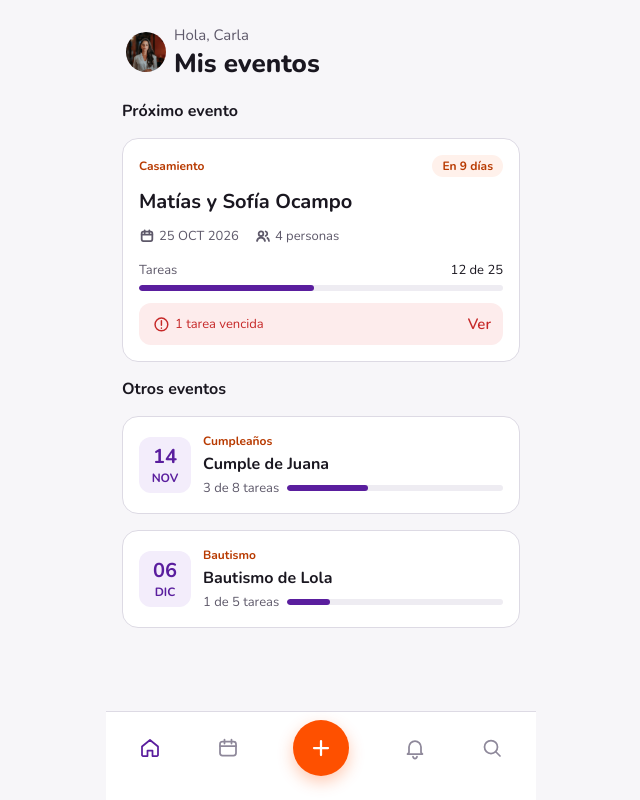
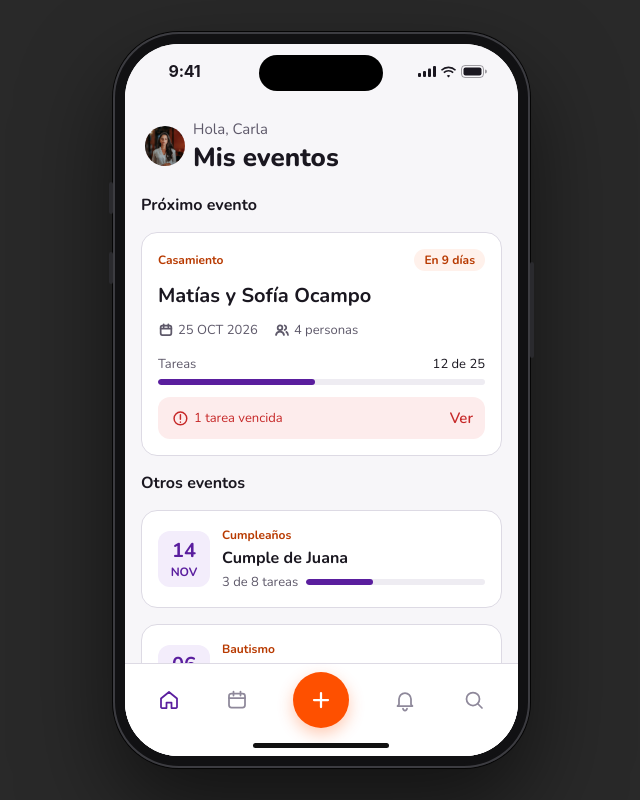
Before and after one commit to nicotirenni/chellengeux, a React (Vite) app: page / in a window 1280 px wide. Shown: the whole page, without its empty margins (319-959 px from the left). Built offline with nearby package versions, Linux system fonts and the light colour scheme.

Commit message:
Mockup de iPhone en desktop sobre fondo #292929
Co-Authored-By: Claude Opus 5.5 <noreply@anthropic.com>
Claude-Session: https://claude.ai/code/session_01UkbFVWruwQMNfbMGh95ghE

```diff
--- a/src/App.tsx
+++ b/src/App.tsx
@@ -50,7 +50,21 @@ function AppShell() {
   };
 
   return (
+    <div className="device">
     <div className="app" data-testid="app">
+      {/* Mockup de iPhone (solo en pantallas grandes): barra de estado, Dynamic Island e indicador de inicio. */}
+      <div className="device__status" aria-hidden>
+        <span className="device__time">9:41</span>
+        <span className="device__island" />
+        <svg className="device__icons" width="70" height="13" viewBox="0 0 70 13" fill="currentColor">
+          <rect x="0" y="8" width="3" height="4" rx="1" /><rect x="5" y="6" width="3" height="6" rx="1" />
+          <rect x="10" y="3.5" width="3" height="8.5" rx="1" /><rect x="15" y="1" width="3" height="11" rx="1" />
+          <path d="M30.5 3.2a9.3 9.3 0 0 1 6.5 2.6l1.1-1.1a10.9 10.9 0 0 0-15.2 0L24 5.8a9.3 9.3 0 0 1 6.5-2.6Zm0 3.4a5.9 5.9 0 0 1 4.1 1.6l1.1-1.1a7.5 7.5 0 0 0-10.4 0l1.1 1.1a5.9 5.9 0 0 1 4.1-1.6Zm0 3.4a2.6 2.6 0 0 0-1.7.7l1.7 1.8 1.7-1.8a2.6 2.6 0 0 0-1.7-.7Z" />
+          <rect x="43.5" y="0.5" width="22" height="12" rx="3.5" fill="none" stroke="currentColor" opacity="0.4" />
+          <rect x="45.5" y="2.5" width="18" height="8" rx="2" /><path d="M67 4.5v4a2 2 0 0 0 0-4Z" opacity="0.4" />
+        </svg>
+      </div>
+      <span className="device__home" aria-hidden />
       <AnimatePresence initial={false}>
         {stack.map((r, i) => {
           const active = i === stack.length - 1;
@@ -149,6 +163,7 @@ function AppShell() {
         </div>
       </Drawer>
     </div>
+    </div>
   );
 }
 
--- a/src/components/BottomNav.css
+++ b/src/components/BottomNav.css
@@ -1,7 +1,7 @@
 .bottomnav {
   position: absolute; left: 0; right: 0; bottom: 0; z-index: 10;
   display: flex; align-items: center; justify-content: space-between;
-  padding: 8px 32px calc(24px + env(safe-area-inset-bottom)); background: var(--color-bg-surface);
+  padding: 8px 32px calc(24px + var(--safe-bottom)); background: var(--color-bg-surface);
   border-top: 1px solid var(--color-border-default);
 }
 .bottomnav button { all: unset; cursor: pointer; display: flex; border-radius: var(--radius-full); }
--- a/src/components/Snackbar.css
+++ b/src/components/Snackbar.css
@@ -21,6 +21,6 @@
 .snack__action:focus-visible { outline: 2px solid var(--color-text-brand-on-inverse); }
 .snack__time { height: 3px; overflow: hidden; }
 .snack__bar { height: 3px; background: var(--color-text-brand-on-inverse); transform-origin: left center; }
-.snack-host--raised { bottom: calc(148px + env(safe-area-inset-bottom)); }
+.snack-host--raised { bottom: calc(148px + var(--safe-bottom)); }
 .snack__close { all: unset; cursor: pointer; display: flex; margin-right: -4px; border-radius: var(--radius-sm); opacity: 0.8; }
 .snack__close:focus-visible { outline: 2px solid var(--color-text-brand-on-inverse); }
--- a/src/global.css
+++ b/src/global.css
@@ -1,4 +1,5 @@
 *, *::before, *::after { box-sizing: border-box; }
+:root { --safe-top: env(safe-area-inset-top); --safe-bottom: env(safe-area-inset-bottom); }
 html, body, #root { margin: 0; height: 100%; }
 body {
   font-family: var(--font); color: var(--color-text-primary);
@@ -17,7 +18,7 @@ h1, h2, h3, p { margin: 0; }
 .app__screen { position: absolute; inset: 0; overflow: hidden; background: var(--color-bg-canvas); }
 .app__scroll {
   position: absolute; inset: 0; overflow-y: auto; overflow-x: hidden; scrollbar-width: none;
-  padding-top: env(safe-area-inset-top);
+  padding-top: var(--safe-top);
 }
 .app__scroll::-webkit-scrollbar { display: none; }
 .app__nav { position: absolute; left: 0; right: 0; bottom: 0; z-index: 30; }
@@ -27,3 +28,42 @@ h1, h2, h3, p { margin: 0; }
 .app__screen { overflow: visible; will-change: transform; backface-visibility: hidden; -webkit-backface-visibility: hidden; }
 .app__scroll { overflow-x: hidden; }
 .app__dim { position: absolute; inset: 0; background: rgba(18, 10, 31, 0.16); pointer-events: none; z-index: 50; }
+
+/* Mockup de iPhone: en desktop la app se muestra dentro del teléfono, sobre fondo #292929.
+   En el celular sigue a pantalla completa, sin marco. */
+.device__status, .device__home { display: none; }
+@media (min-width: 600px) and (min-height: 640px) {
+  body { background: #292929; }
+  #root { display: flex; align-items: center; justify-content: center; min-height: 100%; height: auto; padding: 32px 0; }
+  .device {
+    position: relative; padding: 12px; border-radius: 66px; background: #111113;
+    box-shadow: inset 0 0 0 2px #3c3c41, inset 0 0 0 5px #111113, 0 0 0 1px #050505, 0 40px 90px rgba(0, 0, 0, 0.55);
+  }
+  /* Botones laterales: acción y volumen a la izquierda, encendido a la derecha. */
+  .device::before, .device::after { content: ''; position: absolute; width: 4px; background: #2a2a2e; border-radius: 2px; }
+  .device::before { left: -4px; top: 150px; height: 32px; box-shadow: 0 70px 0 0 #2a2a2e, 0 0 0 0 transparent; }
+  .device::after { right: -4px; top: 230px; height: 96px; }
+  .app {
+    width: 393px; max-width: none; height: min(852px, calc(100vh - 88px)); height: min(852px, calc(100dvh - 88px));
+    border-radius: 54px; isolation: isolate; --safe-top: 50px; --safe-bottom: 4px;
+  }
+  /* La barra de estado queda fija y opaca: el contenido scrollea por debajo de ella, no detrás. */
+  .app__scroll { top: var(--safe-top); padding-top: 0; }
+  .app__screen:is([data-screen='event'], [data-screen='edit'], [data-screen='newTask'], [data-screen='newEvent'], [data-screen='editEvent'], [data-screen='addPeople']) {
+    background: var(--color-bg-surface);
+  }
+  .device__status {
+    display: flex; align-items: center; justify-content: space-between;
+    position: absolute; top: 0; left: 0; right: 0; height: 50px; padding: 4px 30px 0 44px;
+    z-index: 70; pointer-events: none; color: var(--color-text-primary);
+  }
+  .device__time { font: 700 16px/1 -apple-system, 'SF Pro Text', system-ui, sans-serif; letter-spacing: -0.2px; }
+  .device__island {
+    position: absolute; top: 11px; left: 50%; width: 124px; height: 36px; margin-left: -62px;
+    border-radius: 20px; background: #000;
+  }
+  .device__home {
+    display: block; position: absolute; left: 50%; bottom: 8px; width: 136px; height: 5px; margin-left: -68px;
+    border-radius: 3px; background: #111; z-index: 70; pointer-events: none;
+  }
+}
--- a/src/screens/Form.css
+++ b/src/screens/Form.css
@@ -4,7 +4,7 @@
 .form-screen__body { flex: 1; display: flex; flex-direction: column; gap: 16px; padding: 16px 20px 24px; }
 .form-screen__footer {
   position: sticky; bottom: 0; display: flex; flex-direction: column; gap: 4px;
-  padding: 12px 20px calc(20px + env(safe-area-inset-bottom));
+  padding: 12px 20px calc(20px + var(--safe-bottom));
   background: var(--color-bg-surface); box-shadow: 0 -1px 0 var(--color-border-default);
 }
 
```
Also changed, not shown: 1 other file (tests, documents, lock files or other folders).
